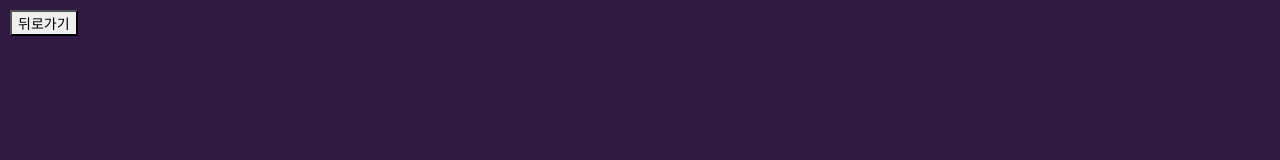
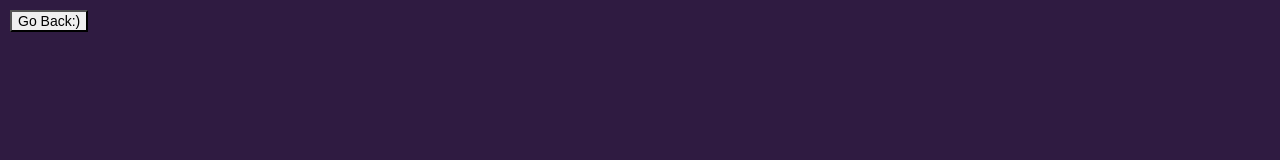
Before and after one commit to jeongeunnn/jeongeun-portfolio, a Vue app: page /animations/0 in a window 1280 px wide. Shown: the top 160 px of the page. Built offline with nearby package versions, Linux system fonts and the light colour scheme; a web font is replaced by a local one; what chartjs-plugin-datalabels would draw is missing.

Commit message:
first commit

```diff
--- a/src/pages/ani_contents/AppDetailPage.vue
+++ b/src/pages/ani_contents/AppDetailPage.vue
@@ -1,5 +1,8 @@
 <template>
-  <button type="button" id="back" @click="$router.go(-1)">뒤로가기</button>
+  <button type="button" id="back" @click="$router.go(-1)">
+    Go Back:)
+  </button>
+
   <AppWaveEffect v-if="id == 0 && pageName == 'animation'"/>
   <AppParticleEffect v-if="id == 1 && pageName == 'animation'"/>
   <AppGsapEffect v-if="id == 2 && pageName == 'animation'"/>
@@ -34,11 +37,6 @@
       AppToDo,
       AppDrawingBoard,
     },
-    methods: {
-      checkPage(){
-
-      }
-    },
   }
 </script>
 <style lang="scss" scoped>
```
Also changed, not shown: 1 other file (tests, documents, lock files or other folders).
